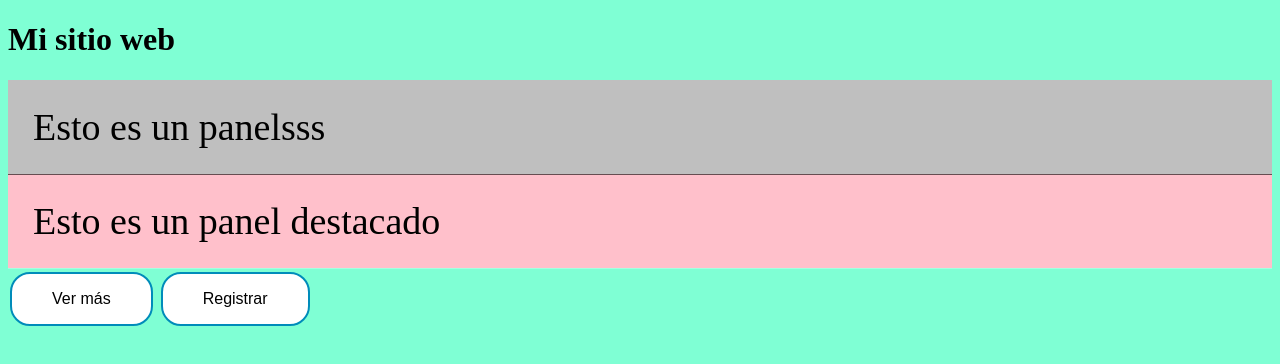
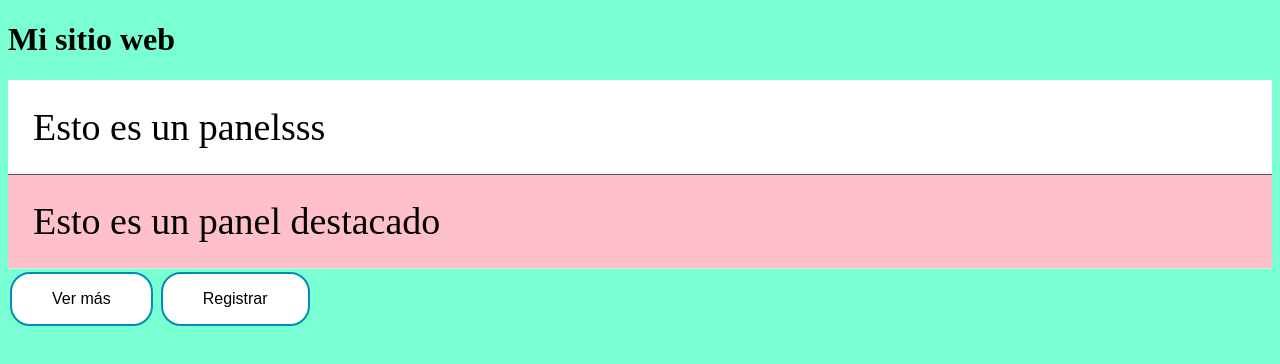
Before and after one commit to Pitagoras27/sass-structure, a website built with webpack: page src/index.html in a window 1280 px wide. Built offline with nearby package versions, Linux system fonts and the light colour scheme.

Commit message:
Ejemplo de uso de funciones incorporadas por sass

```diff
--- a/src/scss/lib/_variables.scss
+++ b/src/scss/lib/_variables.scss
@@ -9,6 +9,8 @@ $color-black: rgb(0,0,0);
 $color-darkblack: #4d4d4d;
 $color-grey: #bfbfbf;
 $color-white: rgb(255,255,255);
+
+$color-aquamarine: aquamarine;
 
 // Texturas
 $color-alert: rgb(252,228,207);
--- a/src/scss/styles.scss
+++ b/src/scss/styles.scss
@@ -13,7 +13,7 @@
 
 
 body {
-  background-color: aquamarine;
+  background-color: darken($color-aquamarine, 1%);
 }
 
 .Panel {
@@ -22,7 +22,7 @@ body {
   @include use-max-width($color-grey);
   @include centered;
   @include respond-to(800px) {
-    background-color: $color-grey;
+    background-color: lighten($color-grey, 80%);
     font-size: $basefontsize + 22px;
   }
 
```
